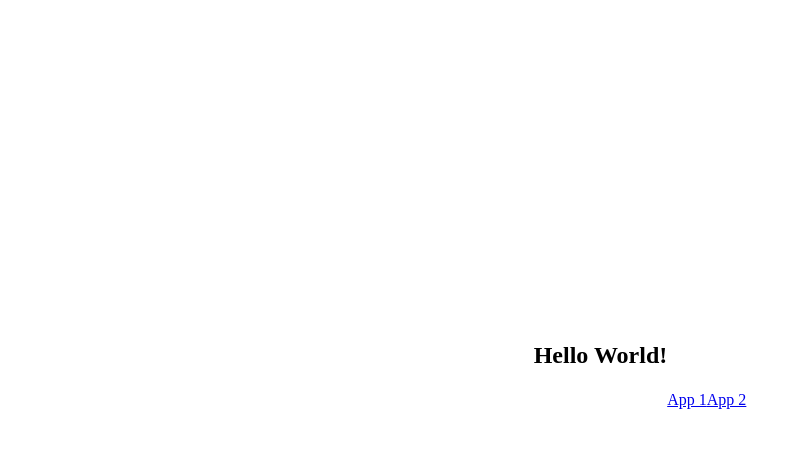
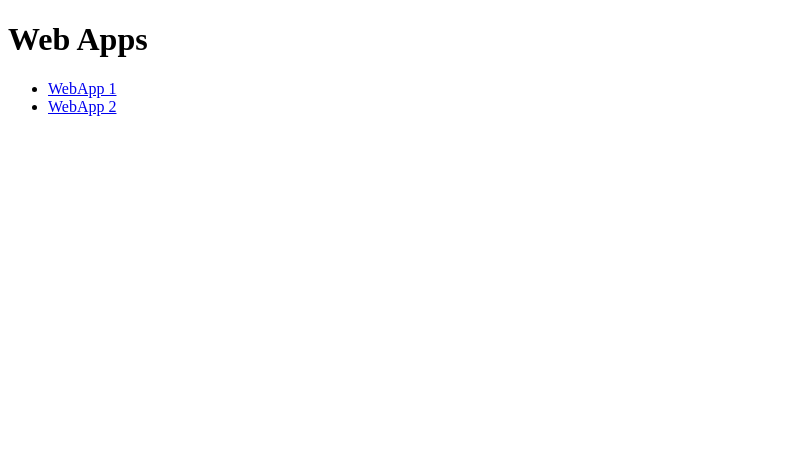
Before and after one commit to hiennt200210/hiennt200210.github.io, a plain HTML site: page index.html in a window 1280 px wide. Shown: the whole page, without its empty margins (0-801 px from the left). Drawn offline with Linux system fonts and the light colour scheme.

Commit message:
Add /webapp1/main.js, updateindex.html, webapp1/index.html, webapp2/index.html

```diff
--- a/index.html
+++ b/index.html
@@ -2,29 +2,17 @@
 <html lang="en">
 <head>
     <meta charset="UTF-8">
-    <title>Nguyễn Thế Hiển</title>
-    <style>
-        body {
-            display: flex;
-            align-items: center;
-            justify-content: center;
-            height: 100vh;
-            width: 100%;
-            margin: 0;
-            padding: 0;
-            box-sizing: border-box;
-        }
-        p {
-            padding-bottom: 7%;
-            font-size: 1.5em;
-            font-weight: 700;
-        }
-    </style>
+    <title>Index</title>
 </head>
 <body>
-    <p>Hello World!</p>
-    <a href="/webapp1">App 1</a>
-    <br />
-    <a href="/webapp2">App 2</a>
+    <h1>Web Apps</h1>
+    <ul>
+        <li>
+            <a href="/webapp1">WebApp 1</a>
+        </li>
+        <li>
+            <a href="/webapp2">WebApp 2</a>
+        </li>
+    </ul>
 </body>
 </html>
--- /dev/null
+++ b/webapp1/main.js
@@ -0,0 +1 @@
+alert("Hello, WebApp 1!");
```
Also changed, not shown: webapp1/index.html (+3 -2 lines), webapp2/index.html (+2 -2 lines).
